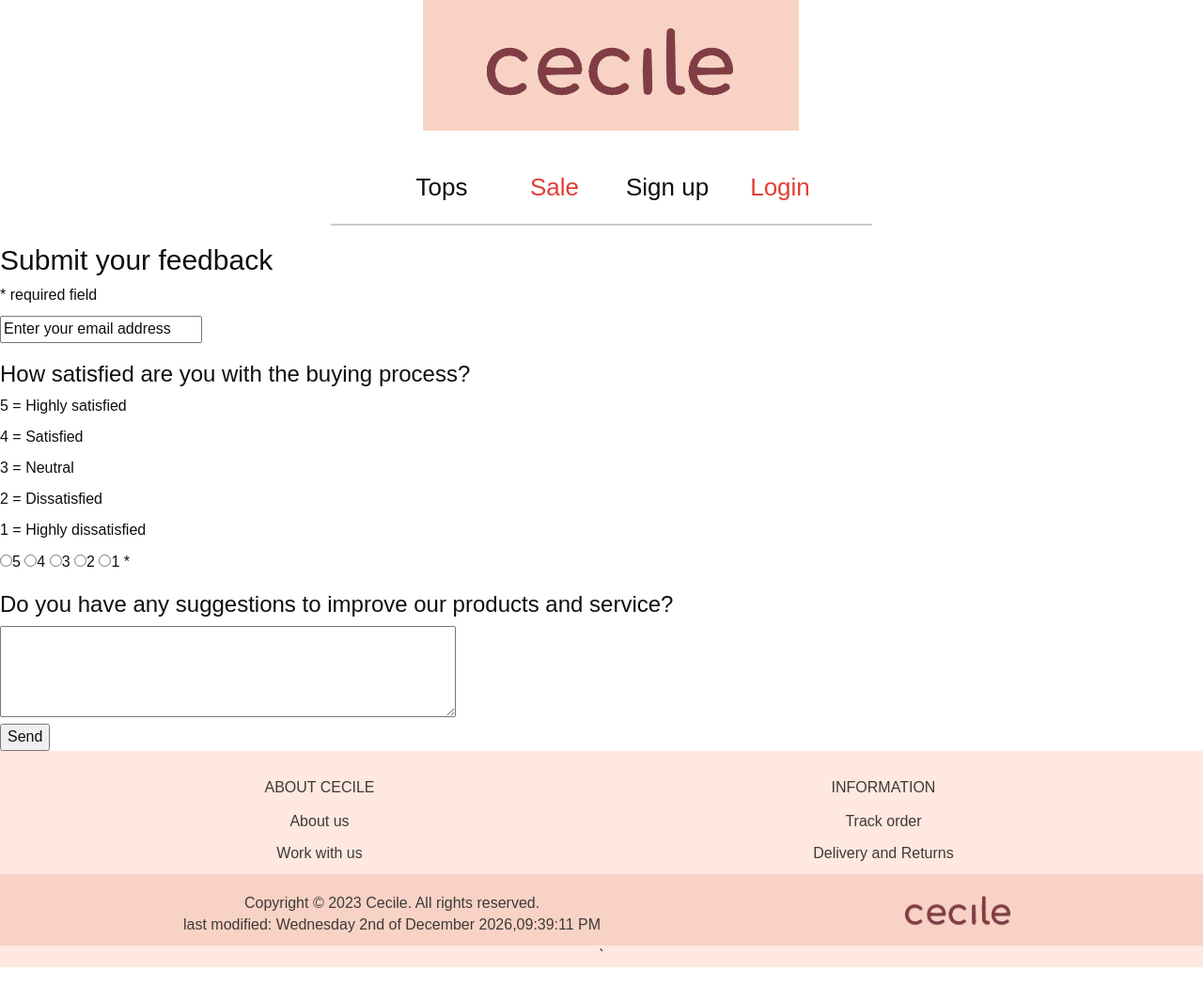
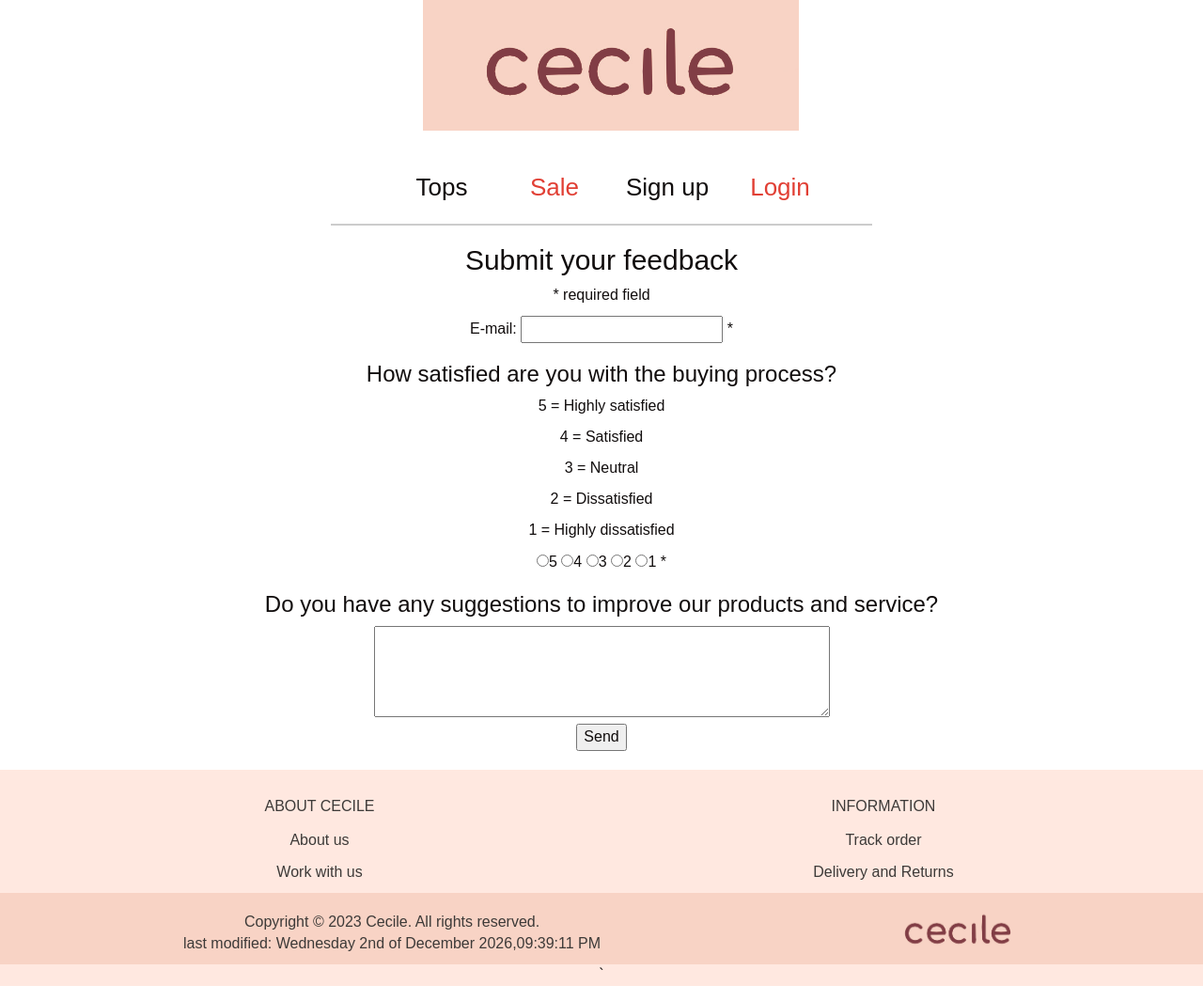
Before and after one commit to Fatemeh001/team15, a PHP site: page /feedback.php in a window 1280 px wide. Shown: the part 67-1132 px from the top of the page at 94% size. Before the commit the page ends 1096 px from the top, so only its background shows below. Run offline with PHP 8.4, Linux system fonts and the light colour scheme; data that the repository does not hold is empty.

Commit message:
made text in center

```diff
--- a/feedback.php
+++ b/feedback.php
@@ -1,5 +1,14 @@
 <?php include "header.php";
 $title = "Cecile | Feedback";?>
+
+<style>
+    .feedback-form{
+    margin: 0 auto;
+    text-align: center;
+    padding-bottom: 20px;
+    }
+    </style>
+
 
 <section class="submit-feedback">
 
@@ -36,15 +45,19 @@
 
     <!-- if (user is loged in) {they can submit feedback}-->
     <!-- else {ask user to login or sign up}-->
+
+    <div class="feedback-form">
     <h2> Submit your feedback </h2>
     <p><span class="error">* required field</span></p>
 
-    <div class="feedback-form" >
-        <form action="includes\signup.inc.php" method="post">
 
-            <input type="text" name="email" placeholder="Email address" value="Enter your email address"> <br>
+        <form action="feedbackThanks.php" method="post">
+
+        E-mail: <input type="text" name="email" value="<?php echo $email;?>">
+        <span class="error">* <?php echo $emailErr;?></span><br>
 
             <h3>How satisfied are you with the buying process?</h3>
+            <!-- Make a table -->
             <p> 5 = Highly satisfied</p>
             <p> 4 = Satisfied</p>
             <p> 3 = Neutral</p>
--- a/styles.css
+++ b/styles.css
@@ -285,9 +285,6 @@
 }
 
 
-
-
-
 footer {
 
   background-color: #ffe8e0;
```
